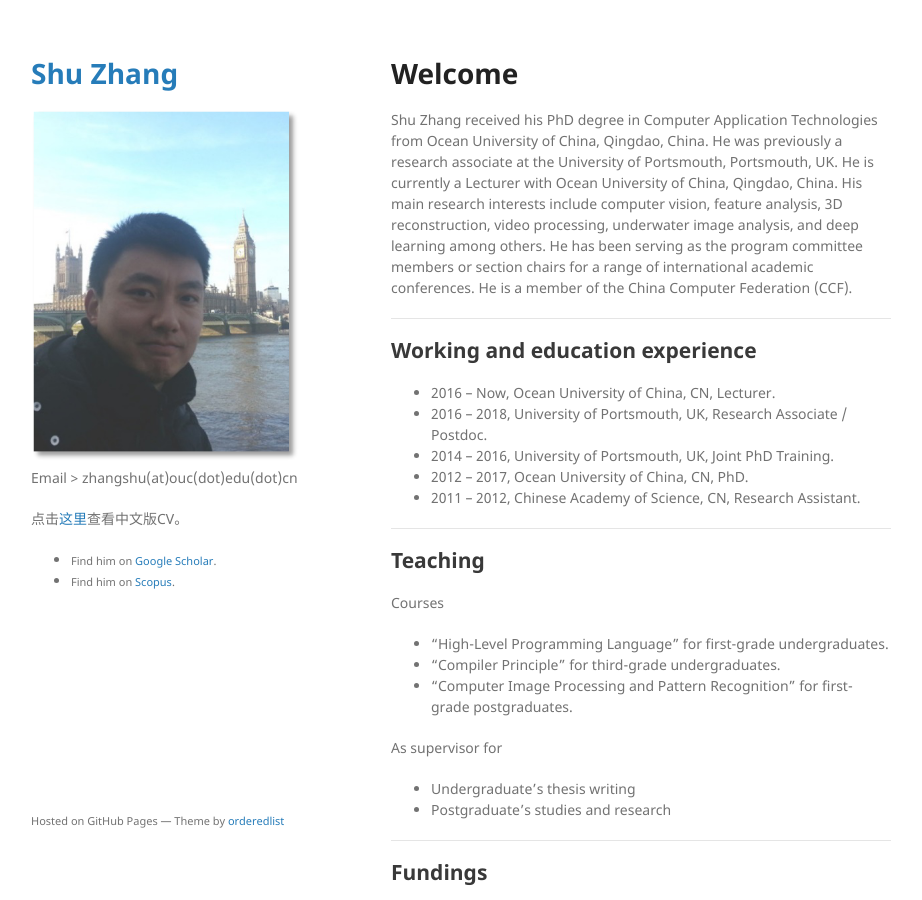
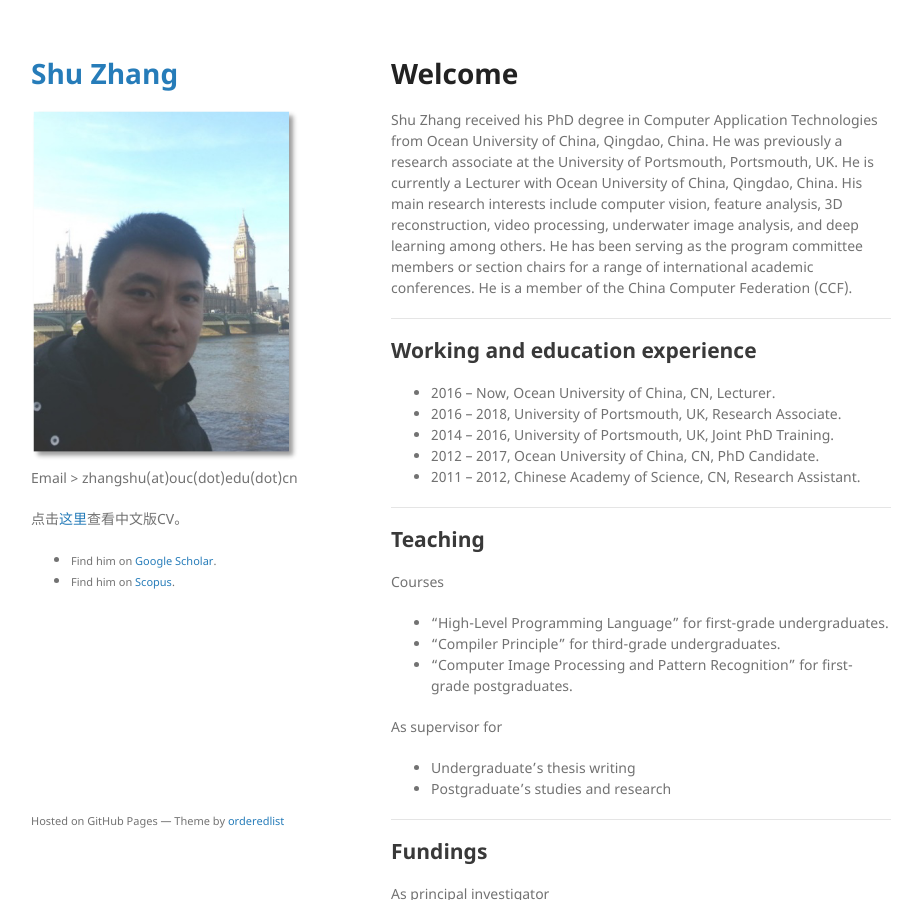
Before and after one commit to jackyspeed/aboutzhangshu, a Jekyll site: the page built from index.md, in a window 1280 px wide and 900 px high. Shown: the whole window, without its empty margins (179-1101 px from the left). Built offline with Jekyll 4.4.1, drawn with Linux system fonts in a browser that asks for light colours; our own code applies the rules of GitHub Pages for plain Markdown files.

Commit message:
Update index.md

```diff
--- a/index.md
+++ b/index.md
@@ -14,9 +14,9 @@ Shu Zhang received his PhD degree in Computer Application Technologies from Ocea
 ## Working and education experience
 
 - 2016 – Now,  Ocean University of China, CN,  Lecturer.
-- 2016 – 2018, University of Portsmouth, UK,   Research Associate / Postdoc.
+- 2016 – 2018, University of Portsmouth, UK,   Research Associate.
 - 2014 – 2016, University of Portsmouth, UK,   Joint PhD Training.
-- 2012 – 2017, Ocean University of China, CN,  PhD.
+- 2012 – 2017, Ocean University of China, CN,  PhD Candidate.
 - 2011 – 2012, Chinese Academy of Science, CN, Research Assistant.
 
 ---
```
